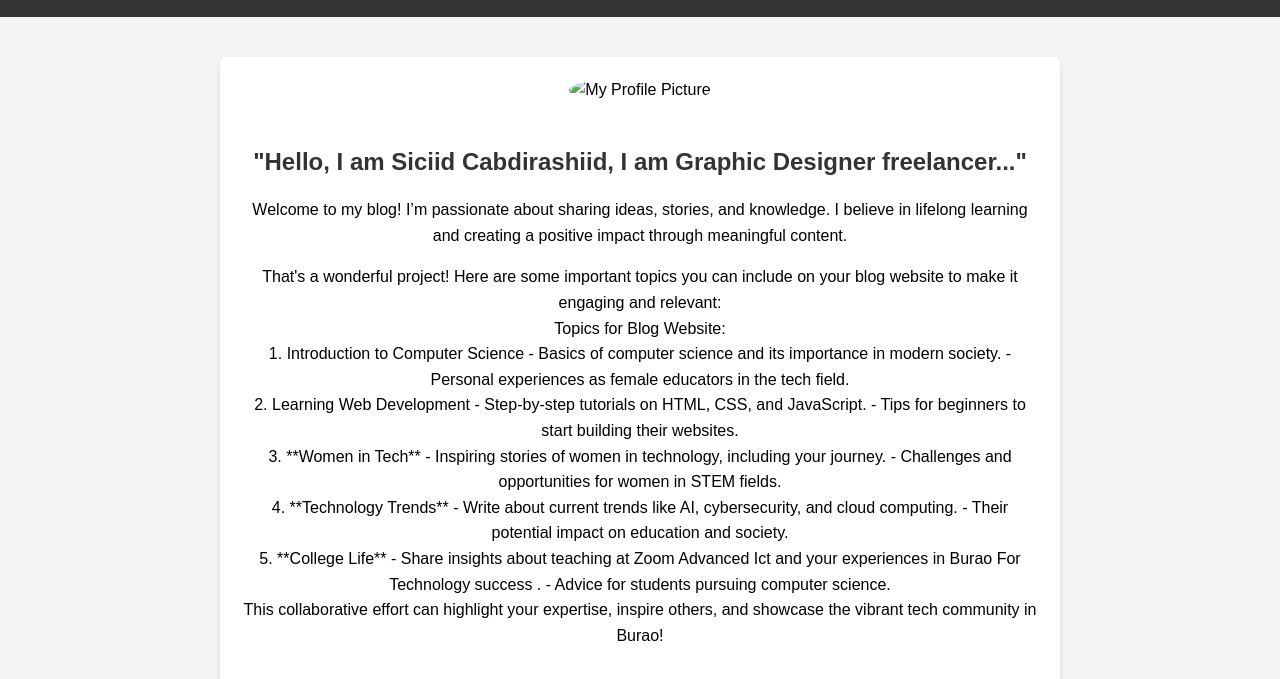
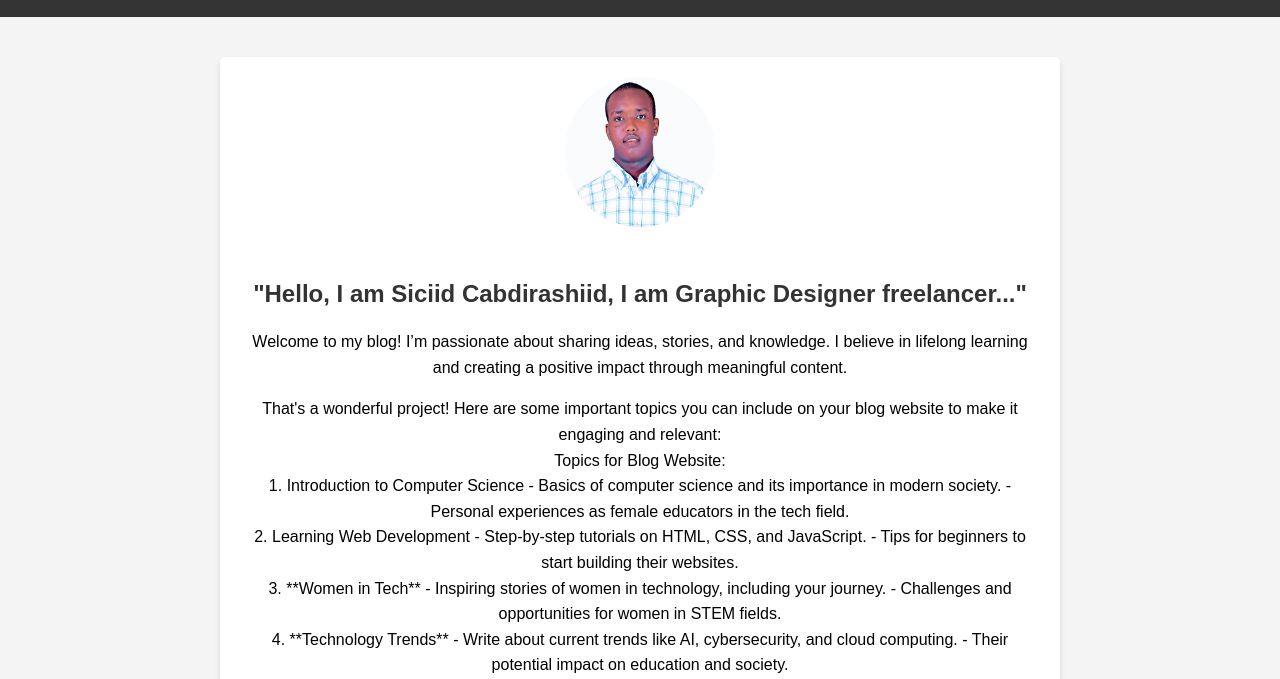
Before and after one commit to AmiirCabdirashiid/blog-web, a plain HTML site: page about.html in a window 1280 px wide. Shown: the part 113-792 px from the top of the page. Drawn offline with Linux system fonts and the light colour scheme.

Commit message:
images is modified

```diff
--- a/about.html
+++ b/about.html
@@ -21,7 +21,7 @@
     </header>
     <main>
         <section id="about-page">
-            <img src="my Picture.jpg" alt="My Profile Picture">
+            <img src="images/my picture.jpg" alt="My Profile Picture">
             <h2>"Hello, I am Siciid Cabdirashiid, I am Graphic Designer freelancer..."</h2>
             <p>Welcome to my blog! I’m passionate about sharing ideas, stories, and knowledge. I believe in lifelong learning and creating a positive impact through meaningful content.</p>
             <p>That's a wonderful project! Here are some important topics you can include on your blog website to make it engaging and relevant:<br>
```
